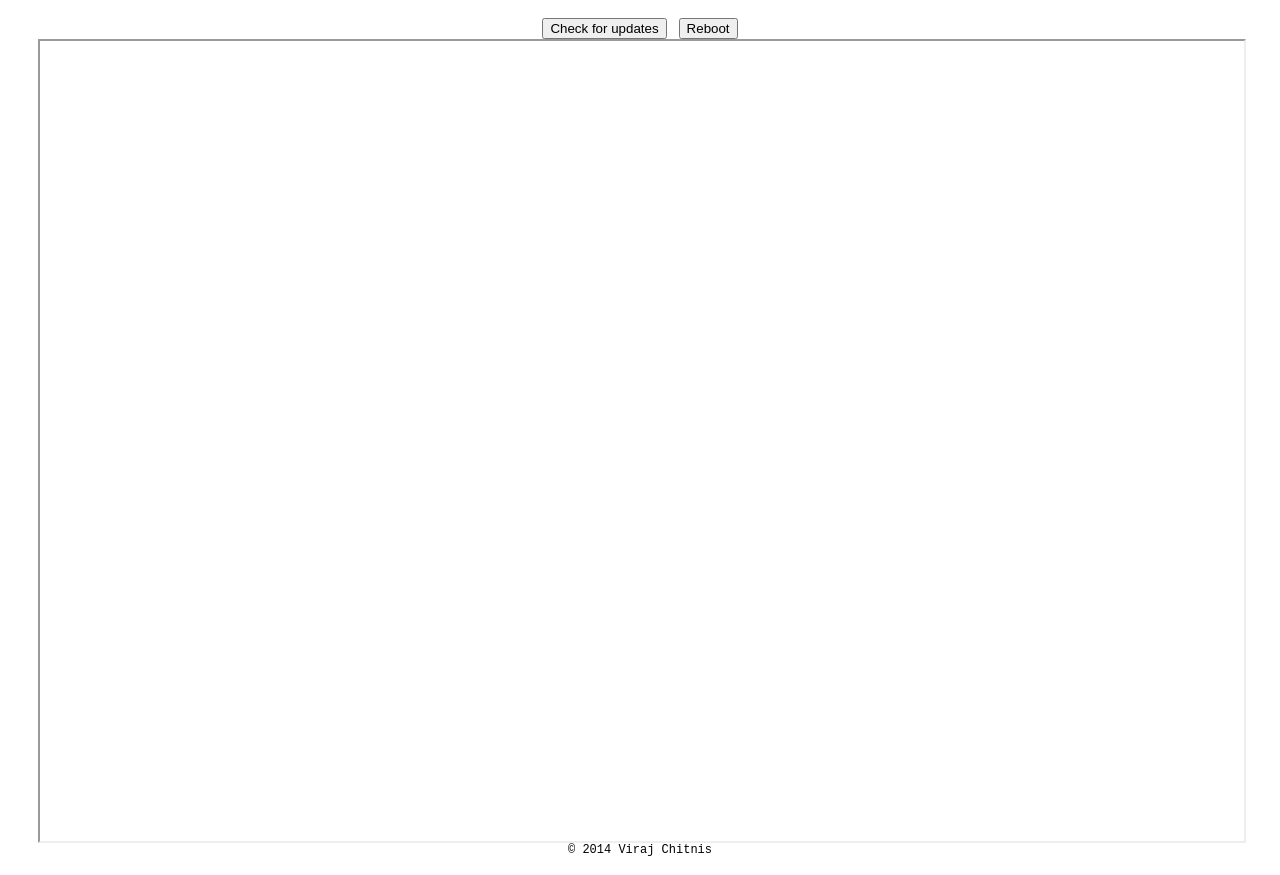
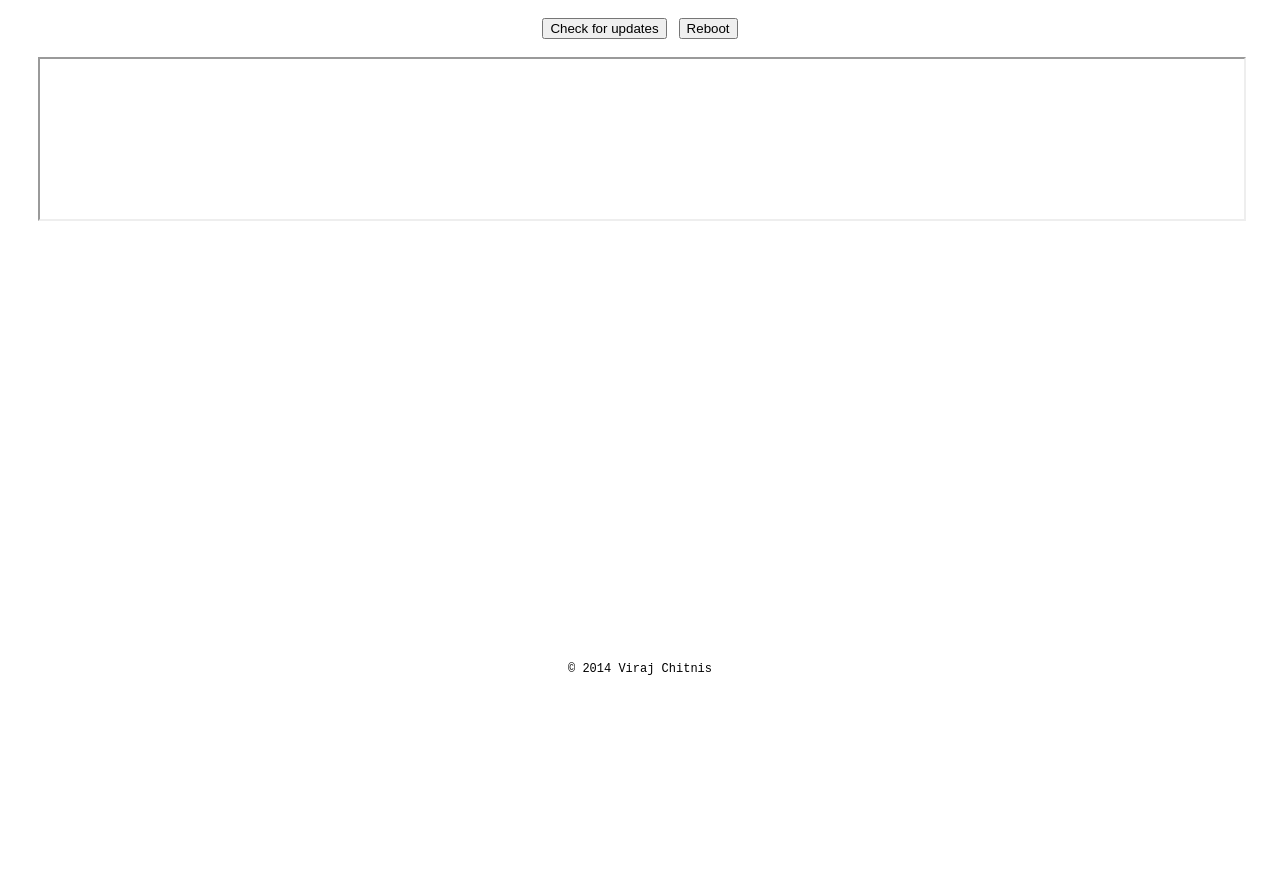
Before and after one commit to virajchitnis/linux-webui, a PHP site: page /services.php in a window 1280 px wide. Shown: the part 106-981 px from the top of the page. After the commit the page ends 781 px from the top, so only its background shows below. Run offline with PHP 8.4, Linux system fonts and the light colour scheme.

Commit message:
iframe design trial

```diff
--- a/services.css
+++ b/services.css
@@ -16,5 +16,5 @@ text-align: center;
 }
 .update_display {
 width: 100%;
-height: 100%;
+height: 10em;
 }
--- a/services.php
+++ b/services.php
@@ -227,6 +227,7 @@
         				&nbsp;
         				<a href="shellscripts/reboot.php?system=y"><button>Reboot</button></a>
         			</div>
+        			<div>&nbsp;</div>
         			<iframe class="update_display" id="update_display"></iframe>
         		</div>
         	</div>
```
